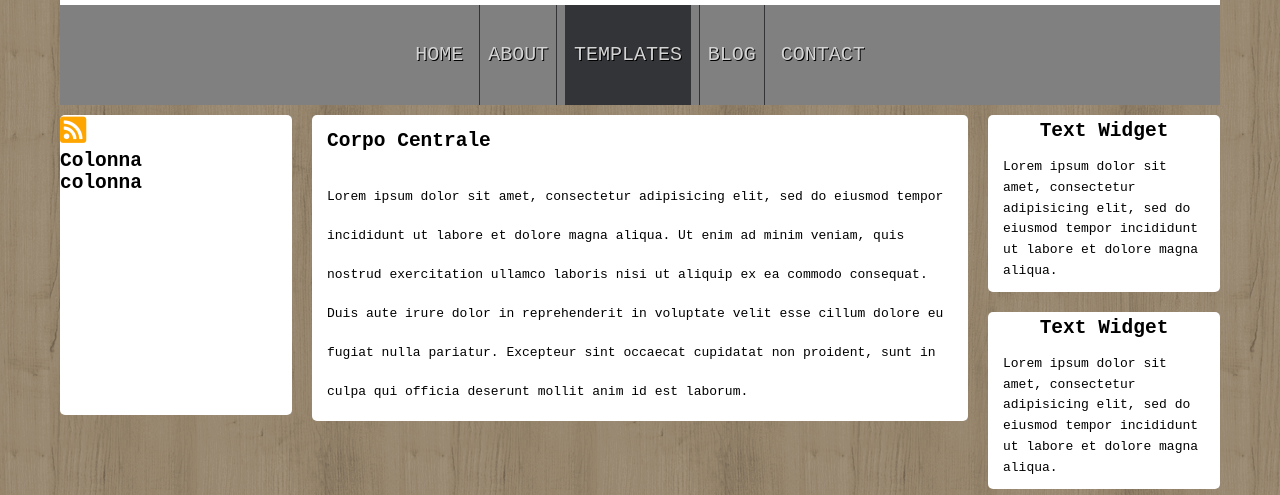
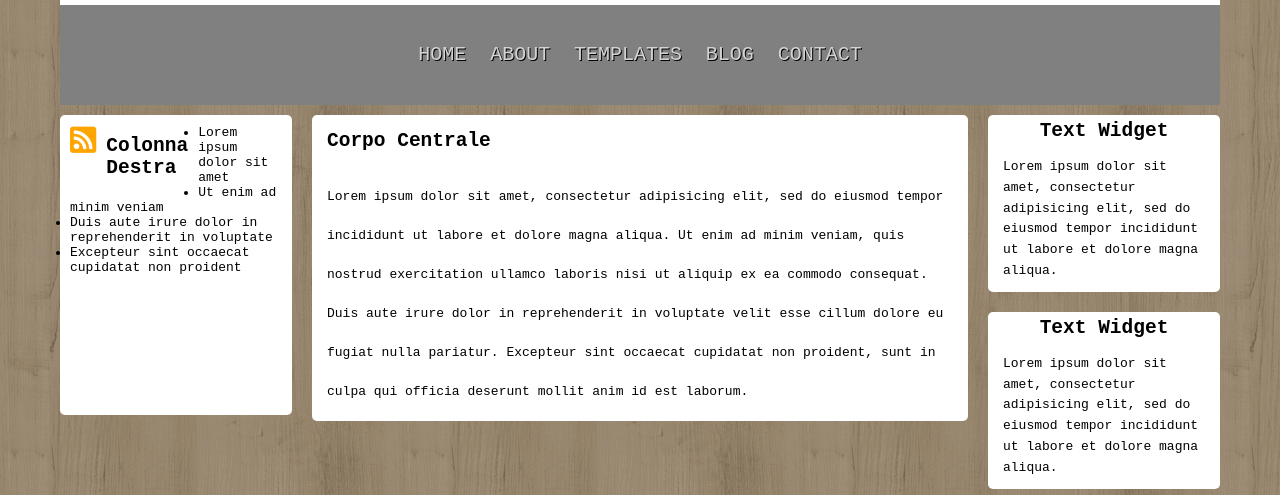
Before and after one commit to 1Graffa/htmlcss-wp, a plain HTML site: page index.html in a window 1280 px wide. Shown: the part 305-800 px from the top of the page. Drawn offline with Linux system fonts and the light colour scheme.

Commit message:
Ultime modifiche + colonna sinistra

```diff
--- a/css/style.css
+++ b/css/style.css
@@ -73,14 +73,6 @@ ul.menu li{
   color: lightgrey;
   padding-right: 8px;
   padding-left: 8px;
-
-}
-ul.menu .special{
-  border-left: 1px solid rgb(51,52,56);
-  border-right: 1px solid rgb(51,52,56);
-}
-ul.menu .veryspecial{
-  background: rgb(51,52,56);
 }
 ul.menu li:hover{
   background-color: rgb(51, 52, 56);
@@ -93,18 +85,26 @@ ul.menu li:hover{
   width: 20%;
   border-radius: 5px;
   background-color: white;
+  position: relative;
+  padding: 10px;
 }
-.c-sx i{
+/* COLONNA SINISTRA */
+.icon i{
   font-size: 30px;
   color: orange;
-  vertical-align: super;
 }
+.c-sx .title h2{
+  padding: 10px;
+
+}
+/* CORPO CENTRALE */
 .c-c{
   background-color: white;
   width: calc(60% - 40px);
   margin: 0 20px;
   border-radius: 5px;
 }
+/* COLONNA DI DESTRA */
 .c-dx{
   width: 20%;
 }
@@ -146,8 +146,11 @@ footer{
   width: calc(100% / 3);
 }
 .social i{
-  font-size: 100px;
+  font-size: 90px;
+  color: grey;
+  padding: 30px;
 }
 .social i:hover{
   color: green;
+  cursor: pointer;
 }
--- a/index.html
+++ b/index.html
@@ -18,9 +18,9 @@
           </div>
           <ul class="menu">
             <li>Home</li>
-            <li class="special">About</li>
-            <li class="special veryspecial">Templates</li>
-            <li class="special">Blog</li>
+            <li>About</li>
+            <li>Templates</li>
+            <li>Blog</li>
             <li>Contact</li>
           </ul>
         </nav>
@@ -31,8 +31,22 @@
 
         <!-- Colonna Aside Sinistra -->
         <aside class="c-sx f-l">
-          <i class="fas fa-rss-square"></i><h2>Colonna <br> colonna</h2>
-
+          <div class="cont-cs clearfix">
+            <div class="icon f-l ">
+              <i class="fas fa-rss-square f-l"></i>
+            </div>
+            <div class="title f-l">
+              <h2>Colonna <br> Destra</h2>
+            </div>
+            <div>
+              <ul>
+                <li>Lorem ipsum dolor sit amet</li>
+                <li>Ut enim ad minim veniam</li>
+                <li>Duis aute irure dolor in reprehenderit in voluptate</li>
+                <li>Excepteur sint occaecat cupidatat non proident</li>
+              </ul>
+            </div>
+          </div>
         </aside>
         <!-- FINE Colonna Aside Sinistra -->
         <!-- Colonnone centrale con testo -->
```
